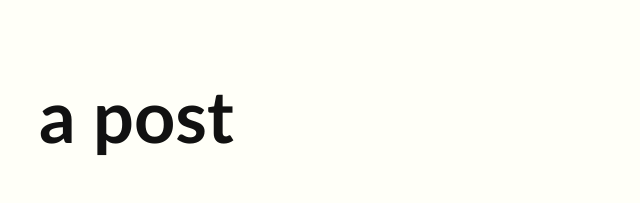
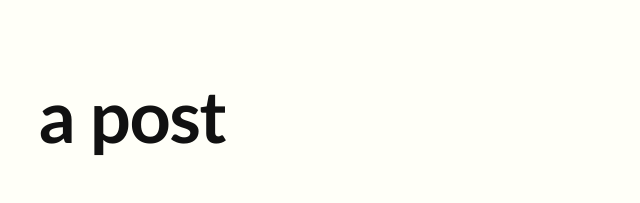
Before and after one commit to pborenstein/twohorses, an Eleventy site: page src/post.md in a window 1280 px wide. Shown: the top 203 px of the page, 313-953 px from the left. Built offline with nearby package versions, Linux system fonts and the light colour scheme; Eleventy itself is replaced by a stand-in of ours; files that its build step writes are made by us from their sources.

Commit message:
tracking

```diff
--- a/src/includes/base.njk
+++ b/src/includes/base.njk
@@ -36,6 +36,7 @@ h1,h2 {
 h1 {
   font-size: 3em;
   padding-top: 1em;
+  letter-spacing: -1.5px;
 }
 
 img {
```
